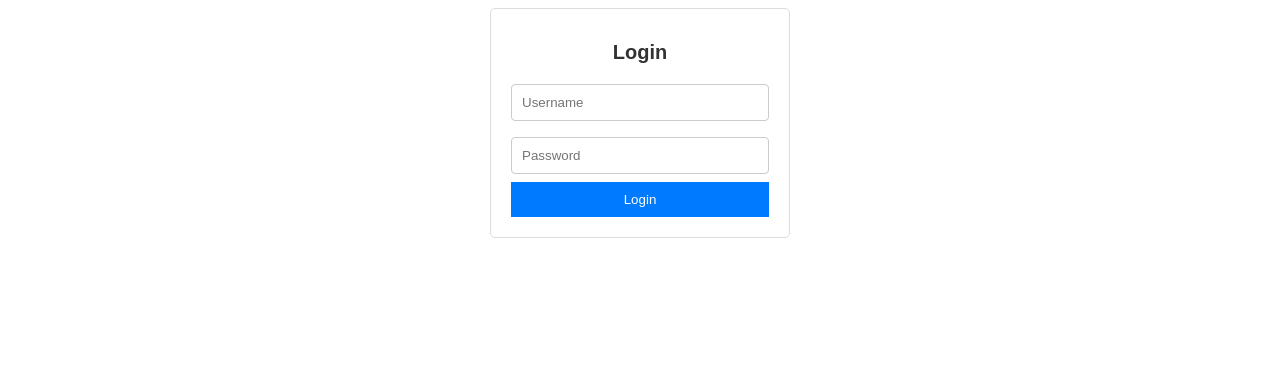
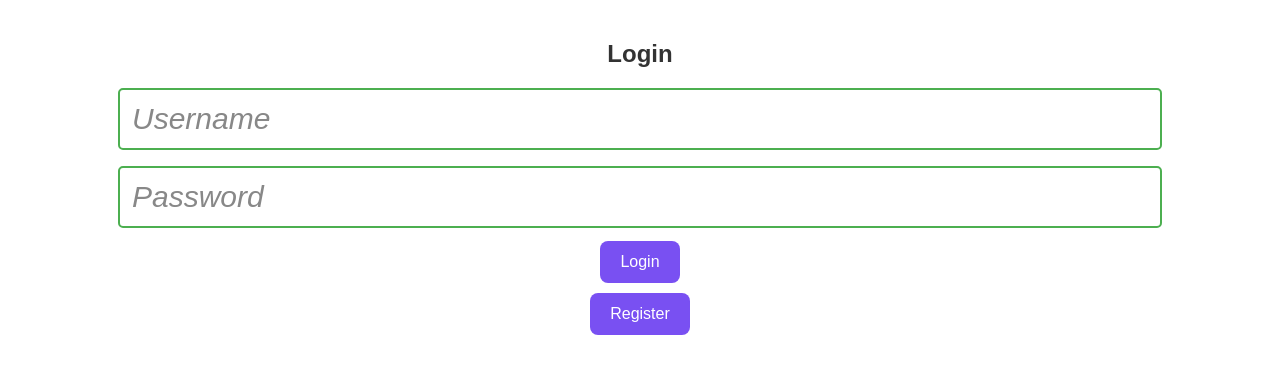
Before and after one commit to seandavisproductions/teacher-tools, a React (Create React App) app: page / in a window 1280 px wide. Both pictures are taken after a click on the button "Teacher". Shown: the top 374 px of the page. Built offline with nearby package versions, Linux system fonts and the light colour scheme; no server answers.

Commit message:
Add socket.io integration for real-time features; implement user registration and enhance login functionality

```diff
--- a/package.json
+++ b/package.json
@@ -14,6 +14,8 @@
     "react-dom": "^19.1.0",
     "react-router-dom": "^6.30.0",
     "react-scripts": "5.0.1",
+    "socket.io": "^4.8.1",
+    "socket.io-client": "^4.8.1",
     "web-vitals": "^2.1.4"
   },
   "scripts": {
--- a/src/App.js
+++ b/src/App.js
@@ -8,6 +8,7 @@ export default function App() {
    const [role, setRole] = useState(""); // Empty by default (not chosen yet)
   const [sessionCode, setSessionCode] = useState(""); // Stores the teacher-generated code
   const [isAuthenticated, setIsAuthenticated] = useState(false); // Tracks login status
+  const [timeLeft, setTimeLeft] = useState(0); // Time in seconds
 
   const generateCode = () => {
     const newCode = Math.random().toString(36).substr(2, 6).toUpperCase();
@@ -27,12 +28,12 @@ return (
         </div>
       ) : role === "teacher" ? (
         isAuthenticated ? (
-          <TeacherView sessionCode={sessionCode} generateCode={generateCode} />
+          <TeacherView sessionCode={sessionCode} generateCode={generateCode} setSessionCode={setSessionCode} timeLeft={timeLeft} setTimeLeft={setTimeLeft}/>
         ) : (
           <Login setIsAuthenticated={setIsAuthenticated} />
         )
       ) : (
-        <StudentView sessionCode={sessionCode} />
+        <StudentView sessionCode={sessionCode} setSessionCode={setSessionCode} timeLeft={timeLeft}/>
       )}
     </div>
   );
--- a/src/CountdownTimer.js
+++ b/src/CountdownTimer.js
@@ -1,11 +1,20 @@
 import { useEffect, useRef, useState } from "react";
+import { io } from "socket.io-client";
+const socket = io("https://teacher-toolkit-back-end.onrender.com");
 
 
 
-export function CountdownTimer() {
+export function CountdownTimer({timeLeft, setTimeLeft}) {
 
-  const [timeLeft, setTimeLeft] = useState(0); // Time in seconds
-   const [isRunning, setIsRunning] = useState(false);
+  const [isRunning, setIsRunning] = useState(false);
+
+  useEffect(() => {
+  socket.on("countdownUpdate", (data) => {
+    setTimeLeft(data.timeLeft);
+  });
+
+  return () => socket.off("countdownUpdate");
+  }, [setTimeLeft]);
 
   const audioRef = useRef(
     new Audio(process.env.PUBLIC_URL + '/696048__musik-fan__up-to-the-top-of-the-hour-beep.wav')
@@ -16,12 +25,16 @@ export function CountdownTimer() {
     setIsRunning(true);
   }
 
+
+
+
   function handleCustomTime(event) {
     const minutes = parseInt(event.target.value, 10);
     if (!isNaN(minutes) && minutes > 0) {
       startTimer(minutes * 60);
     }
   }
+
 
 
   useEffect(() => {
--- a/src/Login.js
+++ b/src/Login.js
@@ -1,33 +1,55 @@
 import { useState } from "react";
 import { useNavigate } from "react-router-dom"; // Import navigation
+import Register from ".Register";
 
 export default function Login({ setIsAuthenticated }) {
   const [username, setUsername] = useState("");
   const [password, setPassword] = useState("");
   const navigate = useNavigate(); // Create navigation function
 
-  const handleLogin = async () => {
+const handleLogin = async () => {
+  try {
     const response = await fetch("https://teacher-toolkit-back-end.onrender.com/auth/login", {
       method: "POST",
       headers: { "Content-Type": "application/json" },
       body: JSON.stringify({ username, password }),
     });
 
+    if (!response.ok) {
+      throw new Error(`Server error: ${response.status}`);
+    }
+
     const data = await response.json();
+    console.log("Login Response:", data); // Debugging output
+
     if (data.token) {
       setIsAuthenticated(true);
-      navigate("/teacher-dashboard"); // Redirect after login
     } else {
-      alert("Login failed!");
+      alert("Login failed! " + data.error);
     }
-  };
+  } catch (error) {
+    console.error("Login Error:", error.message);
+  }
+};
+
 
   return (
-    <div className="login-container">
-      <h2>Login</h2>
-      <input type="text" placeholder="Username" onChange={(e) => setUsername(e.target.value)} />
-      <input type="password" placeholder="Password" onChange={(e) => setPassword(e.target.value)} />
-      <button onClick={handleLogin}>Login</button>
+   <div className="teacher-app">
+      <h1>Login</h1>
+      <input
+        className="input-text"
+        type="text"
+        placeholder="Username"
+        onChange={(e) => setUsername(e.target.value)}
+      />
+      <input
+        className="input-text"
+        type="password"
+        placeholder="Password"
+        onChange={(e) => setPassword(e.target.value)}
+      />
+      <button className="button" onClick={handleLogin}>Login</button>
+      <button className="button" onClick={() => navigate(<Register/>)}>Register</button>
     </div>
   );
 }
--- a/src/StudentView.js
+++ b/src/StudentView.js
@@ -1,8 +1,26 @@
 import { useState } from "react";
+import { io } from "socket.io-client";
+import { Footer } from "./Footer";
 
-export const StudentView = ({ sessionCode }) => {
+
+
+
+export const StudentView = ({ sessionCode, setSessionCode, timeLeft }) => {
+  const socket = io("https://teacher-toolkit-back-end.onrender.com");
   const [inputCode, setInputCode] = useState("");
   const [isAuthorized, setIsAuthorized] = useState(false);
+  const updateStudentDashboard = (data) => {
+  console.log("Updating student view with:", data);
+
+  // Example: Update state with the new session data
+  setSessionCode(data);
+};
+
+socket.on("sessionUpdate", (data) => {
+  console.log("Received update from teacher:", data);
+  updateStudentDashboard(data);
+});
+
 
   const handleSubmit = () => {
     if (inputCode === sessionCode) {
@@ -25,7 +43,11 @@ export const StudentView = ({ sessionCode }) => {
           <button onClick={handleSubmit}>Submit</button>
         </div>
       ) : (
+        <div>
         <h2>Welcome to the Student View!</h2>
+        <Footer />
+        <p className="digital-clock">{formatTime(timeLeft)}</p>
+        </div>
       )}
     </div>
   );
--- a/src/TeacherView.js
+++ b/src/TeacherView.js
@@ -9,6 +9,9 @@ import { SoundBoard } from "./SoundBoard";
 import { ExitTicket } from "./ExitTicket";
 import { Footer } from "./Footer";
 import { Welcome } from "./Welcome";
+import { io } from "socket.io-client";
+const socket = io("https://teacher-toolkit-back-end.onrender.com");
+
 
 
 const tools = [
@@ -19,18 +22,37 @@ const tools = [
 ];
 
 
-export const TeacherView = ({generateCode, sessionCode}) => {
+export const TeacherView = ({generateCode, sessionCode, setSessionCode, timeLeft, setTimeLeft}) => {
+const sendUpdate = (sessionCode, newData) => {
+  socket.emit("updateSession", { sessionCode, newData });
+};
+
+const startTimer = (seconds) => {
+  socket.emit("startCountdown", { sessionCode, duration: seconds });
+};
+
+
+const handleSessionUpdate = (newData) => {
+  sendUpdate(sessionCode, newData);  // Now updates are sent!
+};
+
+const handleGenerateCode = () => {
+  const newCode = Math.random().toString(36).substr(2, 6).toUpperCase();
+  setSessionCode(newCode);
+  sendUpdate(newCode, { message: "New session code created!" });
+};
+
+
   const [curOpen, setCurOpen] = useState("")
-  const [isOpen, setIsOpen] = useState("false")
+  const [isOpen, setIsOpen] = useState(false)
 
   return (
-    <div>
-      <button onClick={generateCode}>Generate Student Code</button>
-      {sessionCode && <p>Student Code: <strong>{sessionCode}</strong></p>}
+
   <div className="main-content">
       <Header tools={tools} />
-
-      <CountdownTimer/>
+        <button onClick={handleGenerateCode}>Generate Student Code</button>
+      {sessionCode && <p>Student Code: <strong>{sessionCode}</strong></p>}
+      <CountdownTimer setTimeLeft={setTimeLeft} timeLeft={timeLeft}/>
       <Buttons tools={tools} curOpen={curOpen} setIsOpen={setIsOpen} />
 
 
@@ -53,6 +75,5 @@ export const TeacherView = ({generateCode, sessionCode}) => {
       <Footer />
     </div>
 
-    </div>
   );
 };
--- a/src/index.css
+++ b/src/index.css
@@ -592,14 +592,7 @@ input {
   border-radius: 4px;
 }
 
-button {
-  width: 100%;
-  padding: 10px;
-  background-color: #007bff;
-  color: white;
-  border: none;
-  cursor: pointer;
-}
+
 
 button:hover {
   background-color: #0056b3;
```
Also changed, not shown: src/Register.js (added, +48 -0 lines), 1 other file (tests, documents, lock files or other folders).
